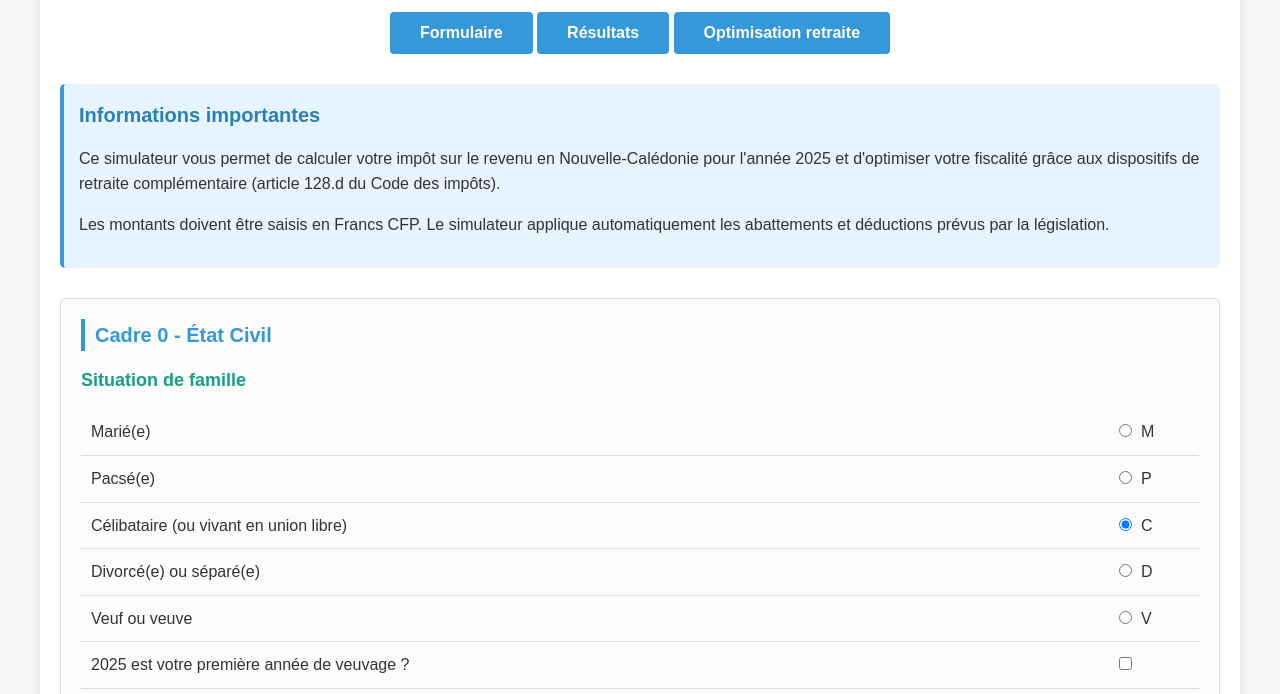
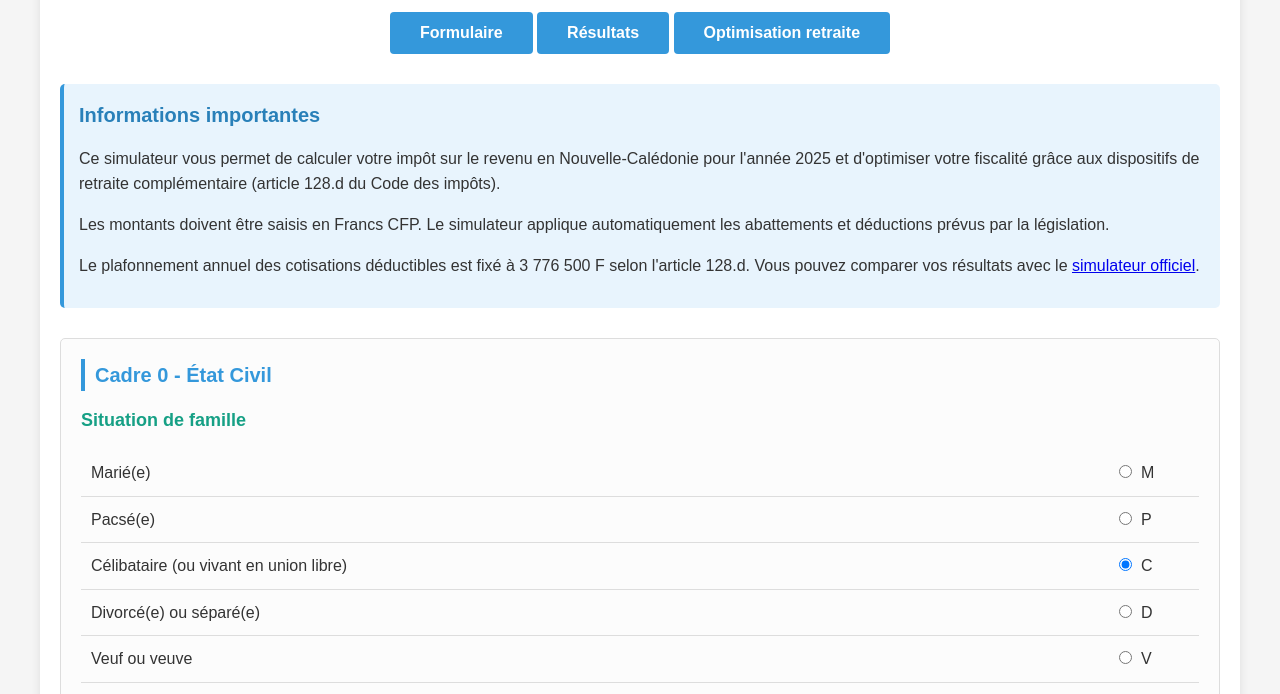
Before and after one commit to AlcoAnt/Smart_Fiscal_ASR, a plain HTML site: page Index.html in a window 1280 px wide. Shown: the part 100-794 px from the top of the page. Drawn offline with Linux system fonts and the light colour scheme.

Commit message:
Add retirement deduction info and reference

```diff
--- a/Index.html
+++ b/Index.html
@@ -26,6 +26,7 @@
                 <h3>Informations importantes</h3>
                 <p>Ce simulateur vous permet de calculer votre impôt sur le revenu en Nouvelle-Calédonie pour l'année 2025 et d'optimiser votre fiscalité grâce aux dispositifs de retraite complémentaire (article 128.d du Code des impôts).</p>
                 <p>Les montants doivent être saisis en Francs CFP. Le simulateur applique automatiquement les abattements et déductions prévus par la législation.</p>
+                <p>Le plafonnement annuel des cotisations déductibles est fixé à 3 776 500 F selon l'article&nbsp;128.d. Vous pouvez comparer vos résultats avec le <a href="https://simulateur-ir.gouv.nc/formulaire?exercice=2024&type=normale" target="_blank">simulateur officiel</a>.</p>
             </div>
 
             <form id="tax-form">
```
Also changed, not shown: 1 other file.
